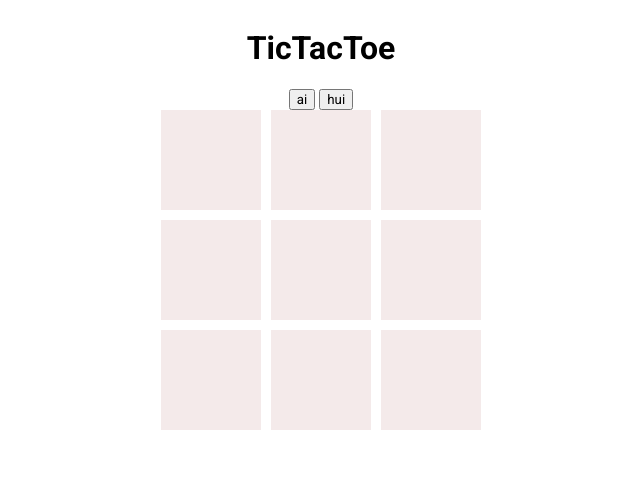
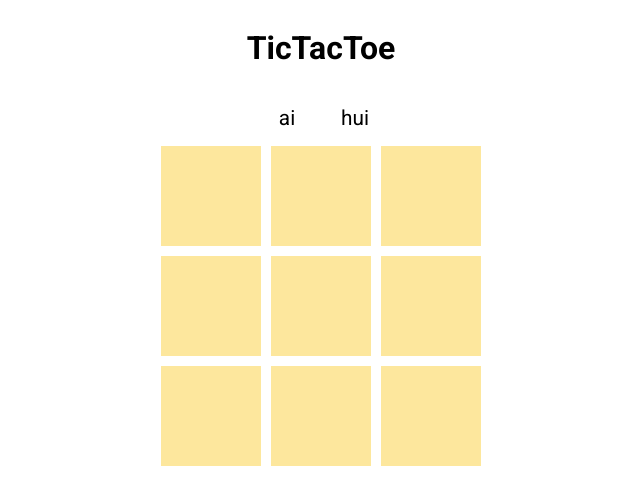
Before and after one commit to hspark220/tictactoe, a plain HTML site: page index.html in a window 1280 px wide. Both pictures are taken after a click on the button "ai". Shown: the whole page, without its empty margins (319-959 px from the left). Drawn offline with Linux system fonts and the light colour scheme.

Commit message:
Add color and font

```diff
--- a/index.html
+++ b/index.html
@@ -11,13 +11,13 @@
     <div class="game">
         <h1>TicTacToe</h1>
         <div class="options">
-            <input type="button" id="ai" value="ai">
-            <input type="button" id="hui" value="hui">
+            <input type="button" class="button" id="ai" value="ai">
+            <input type="button" class="button" id="hui" value="hui">
         </div>
 
         <div class="game-board">
         </div>
-        <input type="button" value="reset" id="reset">
+        <input type="button" value="reset" class="button" id="reset">
         <div class="game-message">
             <p id="game-message"></p>
         </div>
--- a/style.css
+++ b/style.css
@@ -9,6 +9,7 @@
     display: flex;
     flex-direction: column;
     align-items: center;
+    gap: 0.8rem;
 }
 
 .game-board {
@@ -22,14 +23,16 @@
 }
 
 .box {
-    background-color: rgba(240, 226, 226, 0.705);
+    background-color: #fcd34d8c;
     display: flex;
     justify-content: center;
     align-items: center;
+
     /* visibility: hidden; */
 
     font-weight: 900;
     font-size: 3rem;
+
 }
 
 #box1 {
@@ -63,3 +66,22 @@
 #reset {
     visibility: hidden;
 }
+
+.button {
+    width: 4rem;
+    height: 2rem;
+    font-size: 1.3rem;
+    border: none;
+    background-color: white;
+}
+
+.button:hover {
+    box-shadow: inset 0 -0.7rem 0 #fcd34dda;
+}
+
+.game-message {
+    font-size: 1.2rem;
+    font-weight: 800;
+    height: 3rem;
+    box-shadow: inset 0 -0.7rem 0 #fcd34dda;
+}
```
